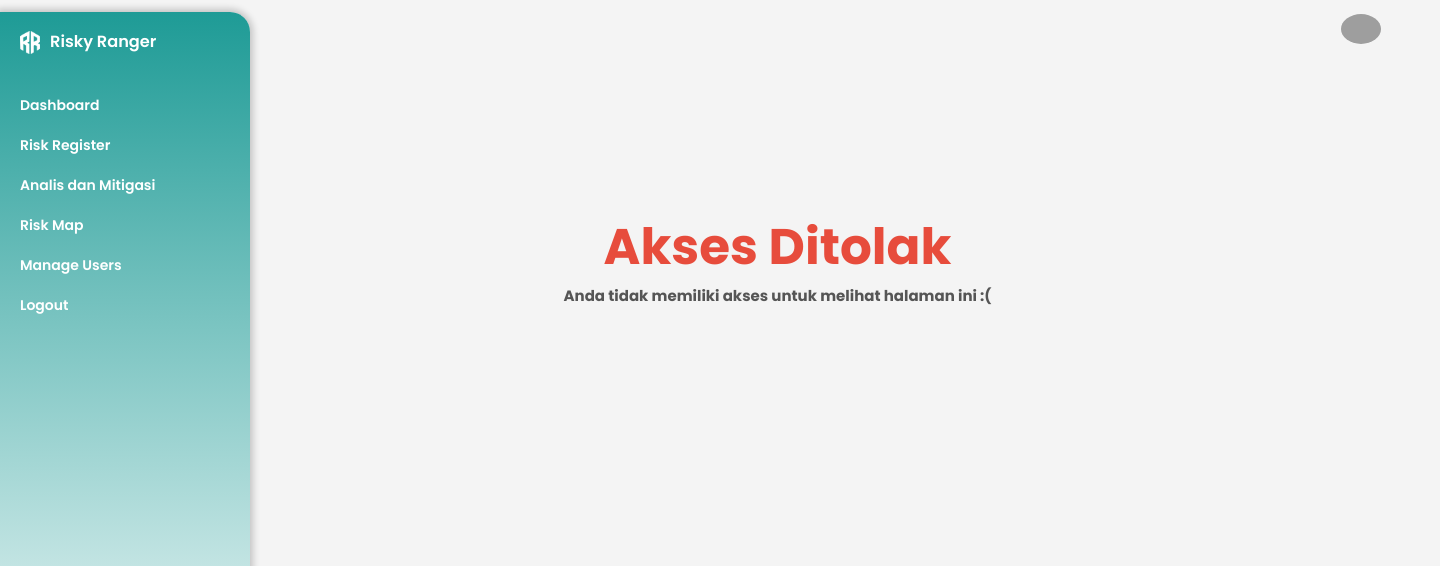
After one commit to rafiradinka/riskyranger, a PHP site: page /UAS-BBP/views/no_access.php in a window 1440 px wide. The commit adds this page. Shown: the top 566 px of the page. Run offline with PHP 8.4, Linux system fonts and the light colour scheme; the visitor is signed in with stand-in values (Sample User, id 1); grey boxes are pictures that could not be loaded.

Commit message:
Add files via upload

```diff
--- /dev/null
+++ b/views/no_access.php
@@ -0,0 +1,42 @@
+<?php include("../template/_header.php");?>
+
+<!DOCTYPE html>
+<html lang="en">
+<head>
+    <meta charset="UTF-8">
+    <meta name="viewport" content="width=device-width, initial-scale=1.0">
+    <title>Akses Ditolak</title>
+    <style>
+        body {
+            font-family: "Poppins", sans-serif;
+            background-color: #f4f4f4;
+            margin: 0;
+        }
+        .container {
+            text-align: center;
+            padding-top: 18rem;
+            padding-right: 15rem;
+        }
+        .container h1 {
+            color: #e74c3c;
+            font-size: 5rem;
+        }
+        .container p {
+            margin-bottom: 20px;
+            color: #555;
+            font-size: 1.5rem;
+        }
+    </style>
+
+
+    <link rel="preconnect" href="https://fonts.googleapis.com">
+    <link rel="preconnect" href="https://fonts.gstatic.com" crossorigin>
+    <link href="https://fonts.googleapis.com/css2?family=Poppins:wght@400;600;700&display=swap" rel="stylesheet">
+</head>
+<body>
+    <div class="container">
+        <h1><b>Akses Ditolak<b></h1>
+        <p>Anda tidak memiliki akses untuk melihat halaman ini :(</p>
+    </div>
+</body>
+</html>
```
Also changed, not shown: views/login.php (+21 -3 lines).
